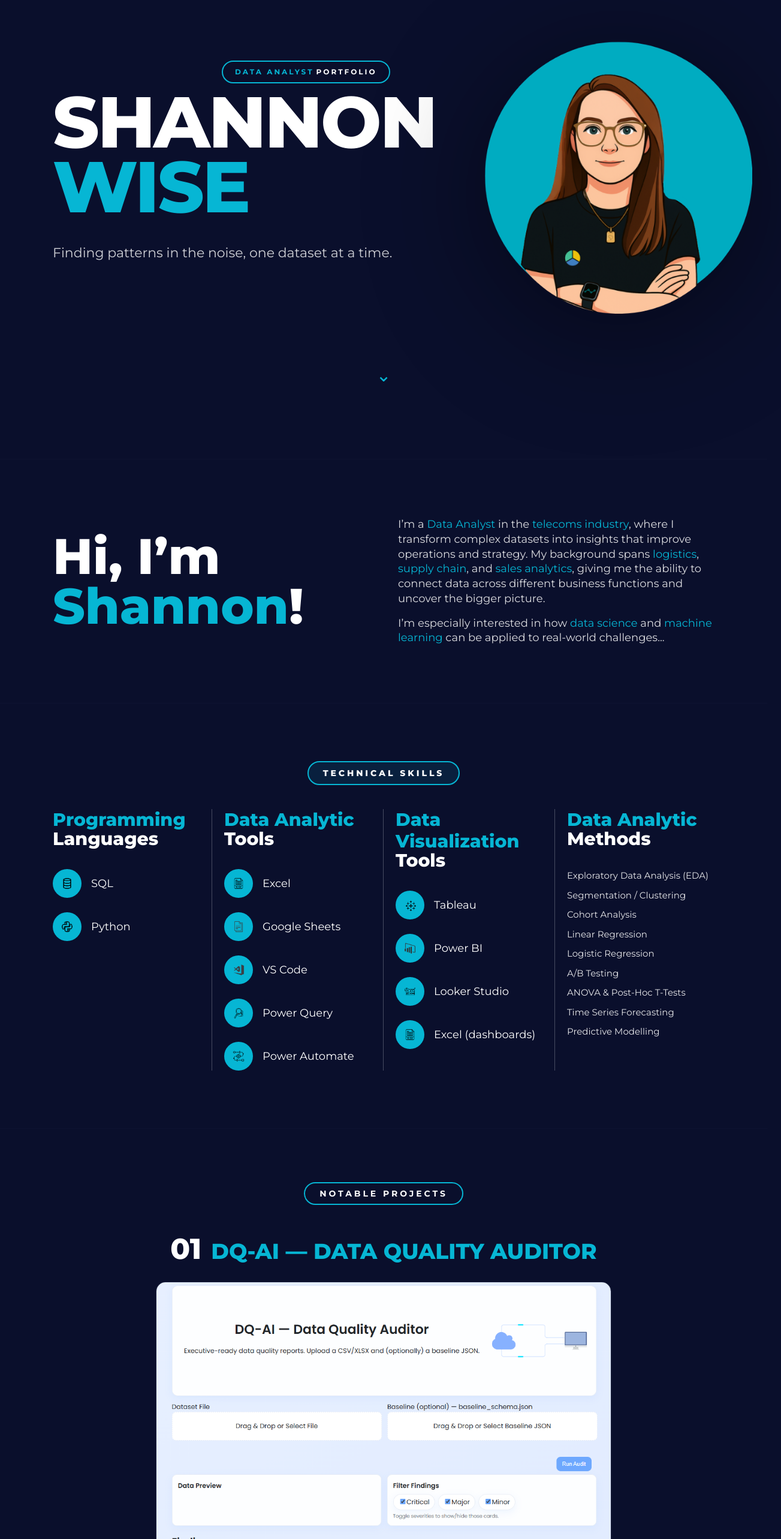
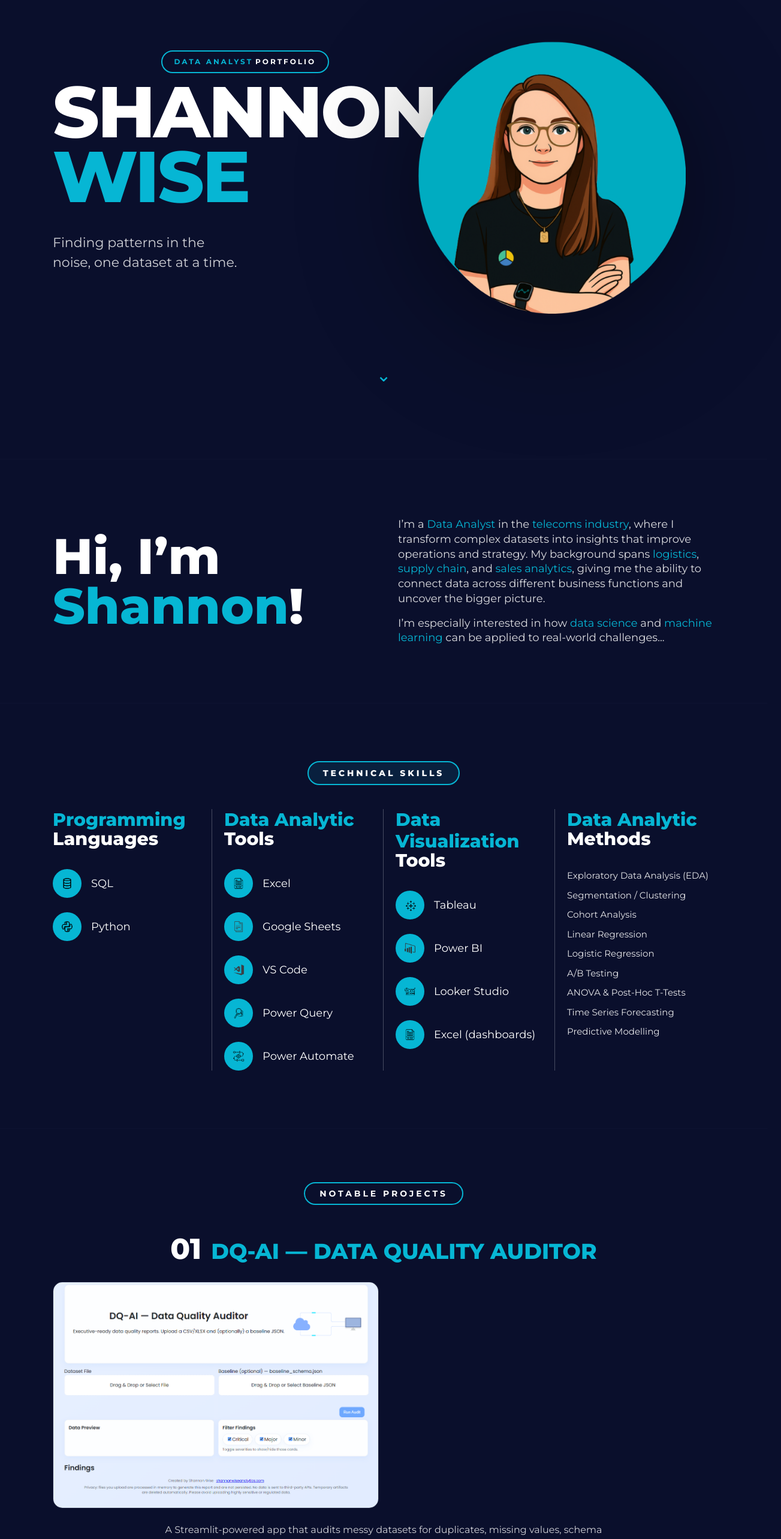
Before and after one commit to Shanlw440/portfolio_web, a React (Vite) app: page / in a window 1280 px wide. Shown: the part 160-2726 px from the top of the page at 60% size, 1303 px wide, since content can reach past the window. Built offline with nearby package versions, Linux system fonts and the light colour scheme.

Commit message:
feat: improve responsiveness for hero and skills sections

```diff
--- a/src/App.jsx
+++ b/src/App.jsx
@@ -117,13 +117,14 @@
       <section id="home" aria-label="Intro">
         <div className="relative max-w-6xl mx-auto px-6 py-20 sm:py-22 lg:py-28">
           {/* 2 columns from small screens */}
-          <div className="flex flex-col sm:flex-row gap-10 lg:gap-14 items-center">
+          <div className="grid sm:grid-cols-2 gap-10 lg:gap-14 items-center">
             {/* LEFT: badge + name */}
             <div className="relative order-2 sm:order-1 flex-1">
-              <div className="relative inline-block">
+              <div className="relative">
                 <h1
-                  className="font-extrabold leading-[0.9] text-[clamp(46px,10vw,120px)]
-                                 font-[var(--font-display)] tracking-tight text-center sm:text-left"
+                  className="font-extrabold leading-[0.9]
+                             text-[clamp(46px,10vw,120px)]
+                             font-[var(--font-display)] tracking-tight text-center sm:text-left"
                 >
                   SHANNON
                   <br />
@@ -132,7 +133,7 @@
                 <div className="absolute -top-10 sm:-top-12 right-0 sm:right-[12%]">
                   <span
                     className="px-5 py-2 rounded-full text-[11px] sm:text-[12px] tracking-[0.25em]
-                                 border-2 border-teal flex gap-1 items-center justify-center bg-navy/70 backdrop-blur"
+                             border-2 border-teal flex gap-1 items-center justify-center bg-navy/70 backdrop-blur"
                   >
                     <span className="text-teal font-bold">DATA ANALYST</span>
                     <span className="text-white font-bold">PORTFOLIO</span>
@@ -149,7 +150,7 @@
                 src="/shannon_circle_transparent.png"
                 alt="Shannon Wise"
                 className="w-[70vw] max-w-[320px] sm:max-w-[380px] md:max-w-[460px] lg:max-w-[520px] h-auto
-                               drop-shadow-[0_30px_100px_rgba(0,0,0,0.45)] sm:-translate-x-2 lg:-translate-x-6"
+                           drop-shadow-[0_30px_100px_rgba(0,0,0,0.45)] sm:-translate-x-2 lg:-translate-x-6"
               />
             </div>
           </div>
@@ -197,7 +198,8 @@
               Technical Skills
             </span>
           </div>
-          <div className="grid grid-cols-1 sm:grid-cols-2 md:grid-cols-3 lg:grid-cols-4 gap-12 lg:gap-10 relative">
+          {/* Adjusted grid to be 2 columns from small screens and 4 on large */}
+          <div className="grid grid-cols-1 sm:grid-cols-2 md:grid-cols-2 lg:grid-cols-4 gap-12 lg:gap-10 relative">
             {/* Languages */}
             <div className="relative">
               <h3 className="text-teal font-extrabold text-3xl">Programming</h3>
@@ -269,14 +271,14 @@
                   <span className="text-white text-4xl md:text-5xl">{p.num}</span>
                   <span className="text-teal uppercase">{p.title}</span>
                 </h3>
-                <div className="mt-6 flex flex-wrap justify-center gap-4">
+                {/* Changed this div to use grid on larger screens */}
+                <div className="mt-6 grid grid-cols-1 md:grid-cols-2 gap-4">
                   {p.images.map((img, i) => (
                     <img
                       key={i}
                       src={img}
                       alt={p.title}
-                      className="mx-auto w-full max-w-[980px] sm:max-w-[620px] md:max-w-[760px]
-                                     rounded-2xl border border-white/10 object-contain"
+                      className="mx-auto w-full max-w-full rounded-2xl border border-white/10 object-contain"
                     />
                   ))}
                 </div>
```
